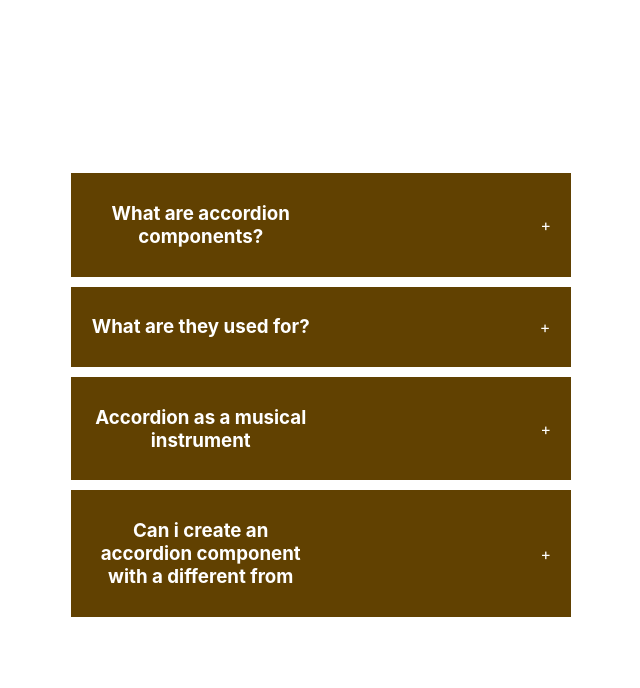
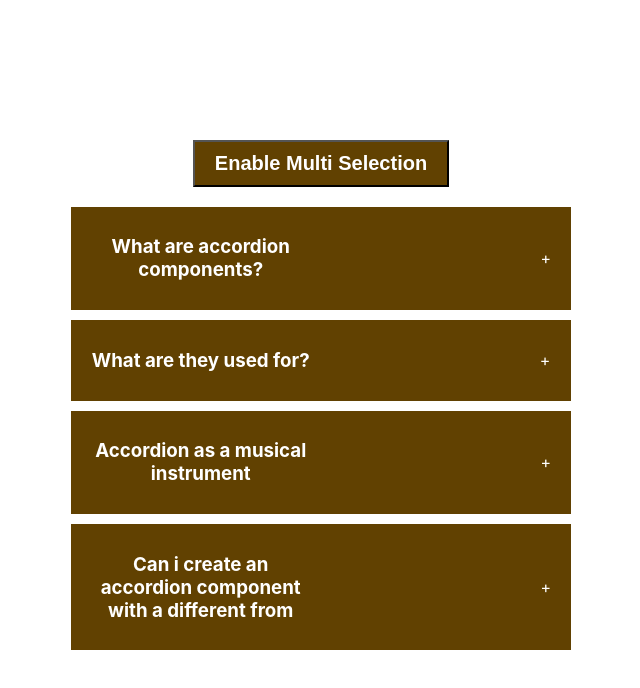
Before and after one commit to amnipriyasowrirajan/ReactProjectSeries, a React (Create React App) app: page / in a window 1280 px wide. Shown: the top 688 px of the page, without its empty margins (319-959 px from the left). Built offline with nearby package versions, Linux system fonts and the light colour scheme.

Commit message:
multiselection

```diff
--- a/src/components/accordian/index.js
+++ b/src/components/accordian/index.js
@@ -7,27 +7,53 @@
 
 export default function Accordion() {
   const [selected, setSelected] = useState(null);
+  const [enableMultiSelection, setEnableMultiSelection] = useState(false);
+  const [multiple, setMultiple] = useState([]);
   function handleSingleSelection(getCurrentId) {
     setSelected(getCurrentId === selected ? null : getCurrentId);
   }
-  // console.log(selected);
+
+  function handleMultiSelection(getCurrentId) {
+    let cpyMultiple = [...multiple];
+    const findIndexOfCurrentId = cpyMultiple.indexOf(getCurrentId);
+    console.log(findIndexOfCurrentId);
+    if (findIndexOfCurrentId === -1) cpyMultiple.push(getCurrentId);
+    else cpyMultiple.splice(findIndexOfCurrentId, 1);
+
+    setMultiple(cpyMultiple);
+  }
+  console.log(selected, multiple);
   return (
     <div className="wrapper">
+      <button onClick={() => setEnableMultiSelection(!enableMultiSelection)}>
+        Enable Multi Selection
+      </button>
       <div className="accordion">
         {data && data.length > 0 ? (
           data.map((dataItem) => (
             <div className="item" key={dataItem.id}>
               <div
-                onClick={() => handleSingleSelection(dataItem.id)}
+                onClick={
+                  enableMultiSelection
+                    ? () => handleMultiSelection(dataItem.id)
+                    : () => handleSingleSelection(dataItem.id)
+                }
                 className="title"
                 // style={{ cursor: "pointer" }}
               >
                 <h3>{dataItem.question}</h3>
                 <span className="span">+</span>
               </div>
-              {selected === dataItem.id ? (
+              {enableMultiSelection
+                ? multiple.indexOf(dataItem.id) !== -1 && (
+                    <div className="content">{dataItem.answer}</div>
+                  )
+                : selected === dataItem.id && (
+                    <div className="content">{dataItem.answer}</div>
+                  )}
+              {/* {selected === dataItem.id  (
                 <div className="content">{dataItem.answer}</div>
-              ) : null}
+              ) : null} */}
             </div>
           ))
         ) : (
--- a/src/components/accordian/style.css
+++ b/src/components/accordian/style.css
@@ -4,6 +4,17 @@
   width: 100vw;
   justify-content: center;
   align-items: center;
+  flex-direction: column;
+  gap: 20px;
+}
+
+.wrapper button {
+  padding: 10px 20px;
+  background: #614101;
+  color: #fff;
+  font-weight: bold;
+  font-size: 20px;
+  cursor: pointer;
 }
 
 .accordion {
```
Also changed, not shown: 1 other file (tests, documents, lock files or other folders).
